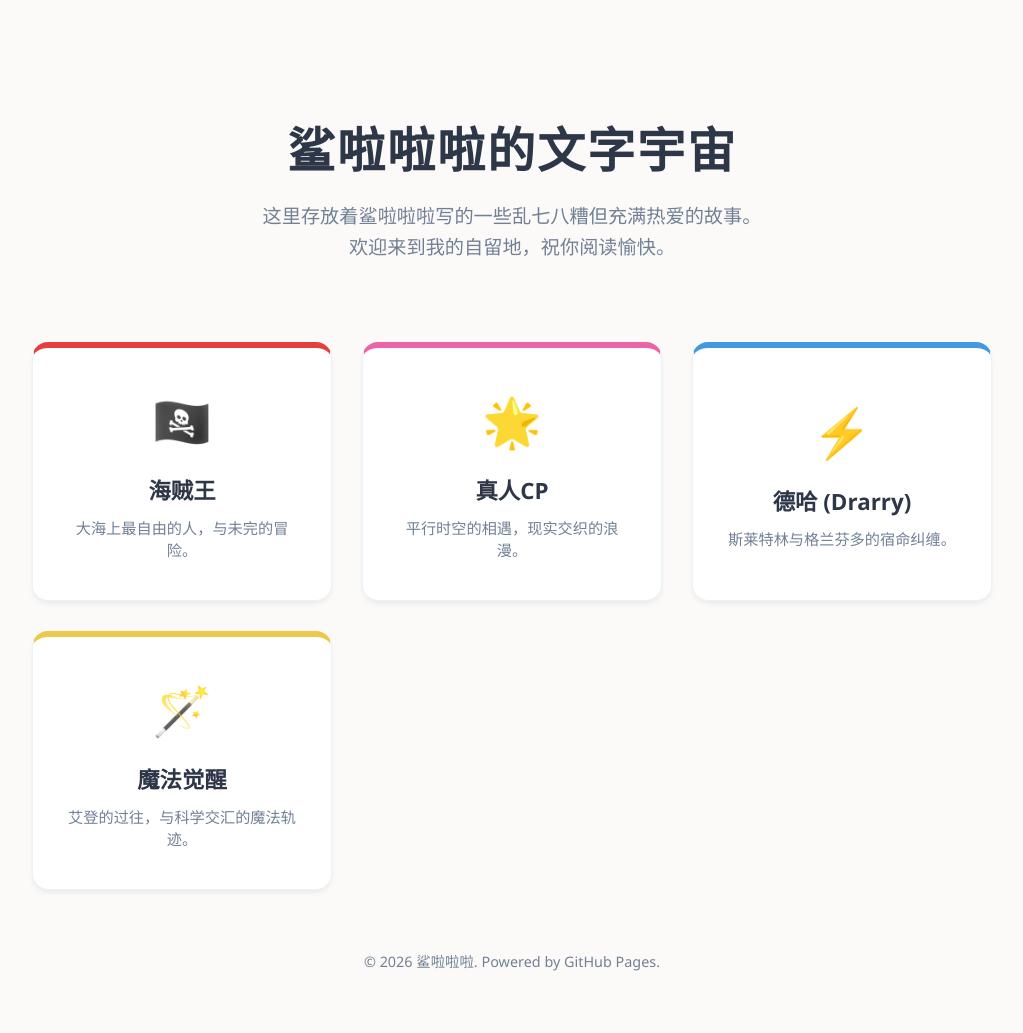
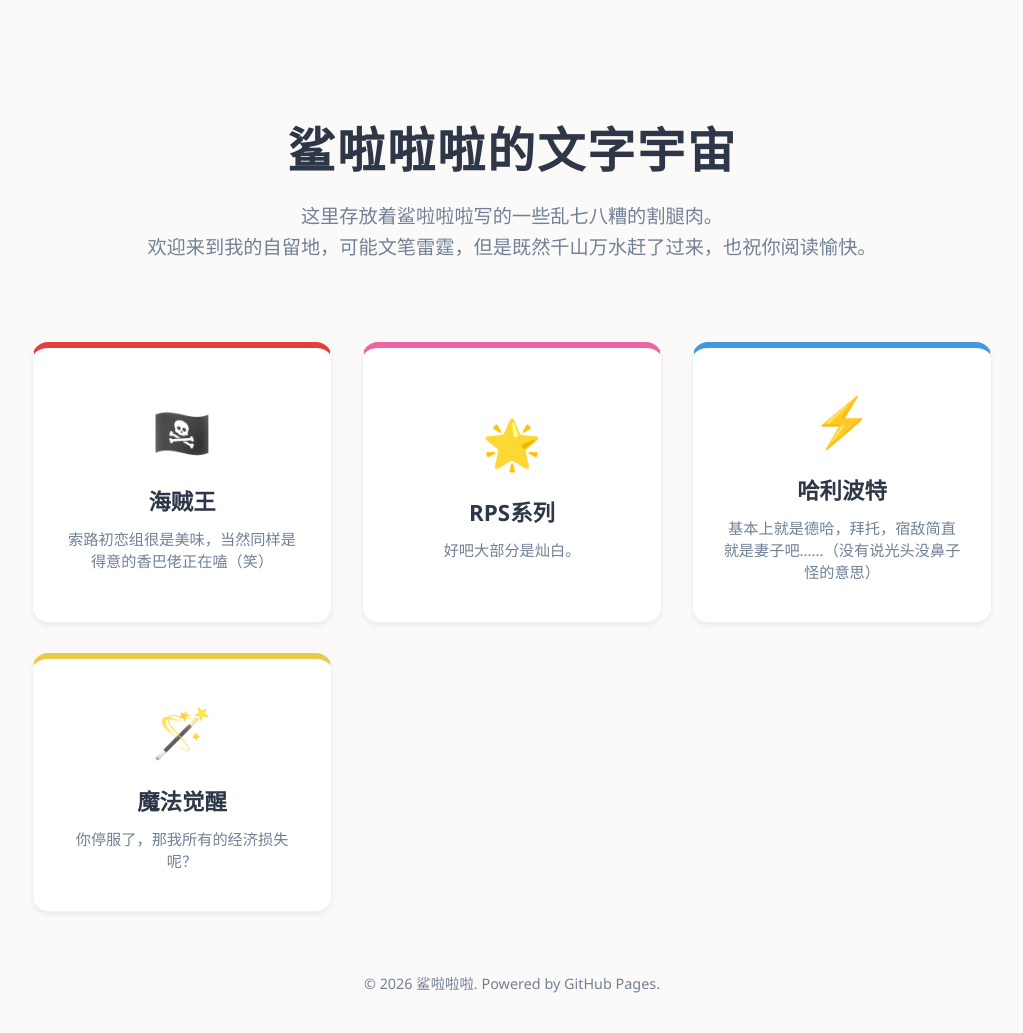
Before and after one commit to GlassTankSong/GlassTankSong.github.io, a plain HTML site: page index.html in a window 1280 px wide. Shown: the whole page, without its empty margins (128-1151 px from the left). Before the commit the page ends 1011 px from the top, so only its background shows below. Drawn offline with Linux system fonts and the light colour scheme.

Commit message:
Update index.html

```diff
--- a/index.html
+++ b/index.html
@@ -113,7 +113,7 @@
 
     <div class="header">
         <h1>鲨啦啦啦的文字宇宙</h1>
-        <p class="subtitle">这里存放着鲨啦啦啦写的一些乱七八糟但充满热爱的故事。<br>欢迎来到我的自留地，祝你阅读愉快。</p>
+        <p class="subtitle">这里存放着鲨啦啦啦写的一些乱七八糟的割腿肉。<br>欢迎来到我的自留地，可能文笔雷霆，但是既然千山万水赶了过来，也祝你阅读愉快。</p>
     </div>
 
     <div class="grid-container">
@@ -121,28 +121,28 @@
         <a href="#" class="card onepiece">
             <div class="card-icon">🏴‍☠️</div>
             <div class="card-title">海贼王</div>
-            <div class="card-desc">大海上最自由的人，与未完的冒险。</div>
+            <div class="card-desc">索路初恋组很是美味，当然同样是得意的香巴佬正在嗑（笑）</div>
         </a>
 
         <!-- 卡片 2 -->
         <a href="#" class="card rps">
             <div class="card-icon">🌟</div>
-            <div class="card-title">真人CP</div>
-            <div class="card-desc">平行时空的相遇，现实交织的浪漫。</div>
+            <div class="card-title">RPS系列</div>
+            <div class="card-desc">好吧大部分是灿白。</div>
         </a>
 
         <!-- 卡片 3 -->
         <a href="#" class="card drarry">
             <div class="card-icon">⚡</div>
-            <div class="card-title">德哈 (Drarry)</div>
-            <div class="card-desc">斯莱特林与格兰芬多的宿命纠缠。</div>
+            <div class="card-title">哈利波特 </div>
+            <div class="card-desc">基本上就是德哈，拜托，宿敌简直就是妻子吧……（没有说光头没鼻子怪的意思）</div>
         </a>
 
         <!-- 卡片 4 -->
         <a href="#" class="card magic">
             <div class="card-icon">🪄</div>
             <div class="card-title">魔法觉醒</div>
-            <div class="card-desc">艾登的过往，与科学交汇的魔法轨迹。</div>
+            <div class="card-desc">你停服了，那我所有的经济损失呢？</div>
         </a>
     </div>
 
```
